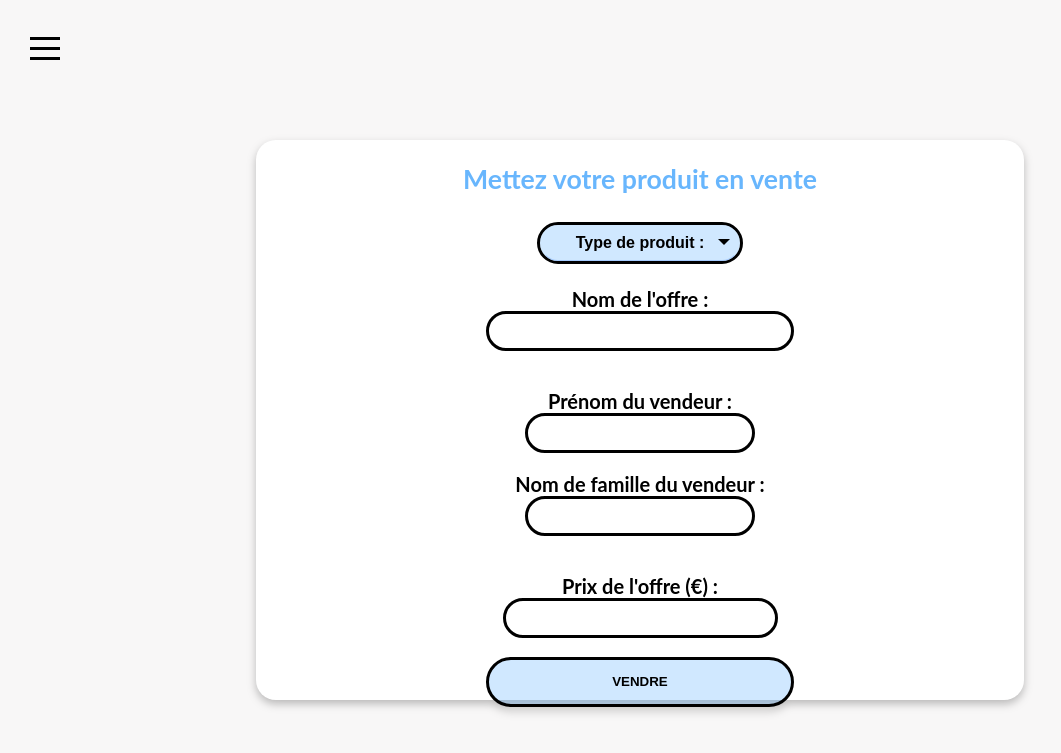
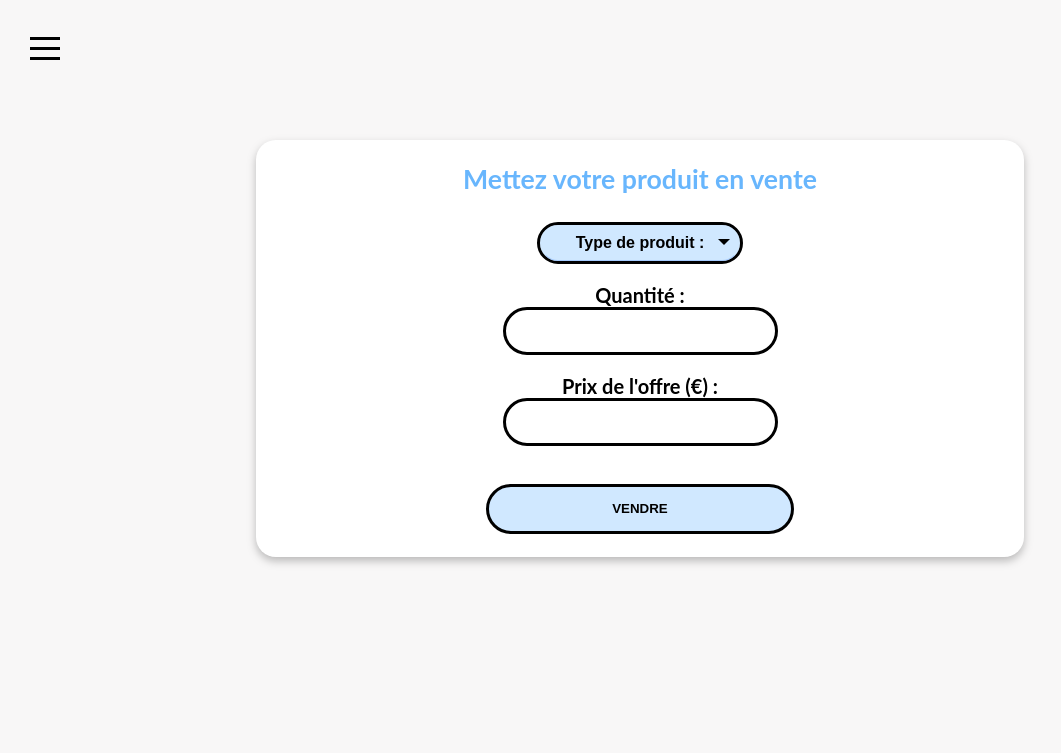
Before and after one commit to FelixPerso/ProjetWebPHP_commerce_equitable, a PHP site: page /pages/vente.php in a window 1280 px wide. Shown: the top 753 px of the page, without its empty margins (0-1061 px from the left). Run offline with PHP 8.4, Linux system fonts and the light colour scheme; tables that the repository leaves empty or names only in its code hold one stand-in row (values such as "Sample post"); some libraries are stand-ins or nearby versions.

Commit message:
MAJ PHP VENTE

```diff
--- a/assets/css/pages/vente.css
+++ b/assets/css/pages/vente.css
@@ -12,7 +12,7 @@
 
     z-index: auto;
     width: 60%;
-    height: 70%;
+    height: 100%;
     margin: auto;
     border-radius: 20px;
     background: #FFF;
@@ -25,6 +25,7 @@
 
     width: 40%;
     height: 50px;
+    margin-bottom: 3%;
     font-weight: bold;
     background: rgba(104, 182, 253, 0.3095);
     border: 3px solid #000000;
@@ -164,7 +165,7 @@
     font-size: 20px;
 }
 
-#nom-offre, #prenom, #nom-famille, #prix {
+#quantite, #pays, #prix {
 
     font-size: 20px;
     text-align: center;
@@ -173,7 +174,7 @@
     height: 40px;
 }
 
-#nom-offre:hover, #prenom:hover, #nom-famille:hover, #prix:hover {
+#quantite:hover, #pays:hover, #prix:hover {
 
     background: rgba(104, 182, 253, 0.10);
 }
@@ -182,8 +183,3 @@
 
     width: 40%;
 }
-
-#prenom, #nom-famille {
-
-    width: 30%;
-}
--- a/pages/achat.php
+++ b/pages/achat.php
@@ -41,8 +41,6 @@
                                 }
                         }
                         ?>
-
-
                     </div>
                 </div>
             </div>
--- a/pages/vente.php
+++ b/pages/vente.php
@@ -1,3 +1,11 @@
+<?php
+    include 'bd.php';
+    //session_start();
+    $iduser = 1;//$_SESSION["cle_session"];
+    $titre = mysqli_query($conn,"SELECT * FROM TypeItem ORDER BY id ASC ");
+    $pays = mysqli_query($conn,"SELECT DISTINCT country FROM Business ORDER BY country ASC ");
+?>
+<!DOCTYPE HTML>
 <html lang="fr">
 <head>
     <meta charset='utf-8'>
@@ -26,30 +34,24 @@
     </section>
     <div class="rectangle">
         <h3>Mettez votre produit en vente</h3>
-        <div class="custom-select" style="width:200px;">
-            <select>
-                <option value="0">Type de produit :</option>
-                <option value="1">Téléphone</option>
-                <option value="2">Ordinateur portable</option>
-                <option value="3">Ordinateur fixe</option>
-                <option value="4">Clavier</option>
-                <option value="5">Souris</option>
-                <option value="6">Casque</option>
-                <option value="7">RAM</option>
-                <option value="8">Processeur</option>
-                <option value="9">Carte graphique</option>
-                <option value="10">Ecran</option>
-            </select>
-        </div>
         <form class="formulaire" action="">
-            <label for="nom-offre">Nom de l'offre :</label><br>
-            <input type="text" id="nom-offre" name="nom-offre" value=""><br><br><br>
-            <label for="prenom">Prénom du vendeur :</label><br>
-            <input type="text" id="prenom" name="prenom" value=""><br><br>
-            <label for="nom-famille">Nom de famille du vendeur :</label><br>
-            <input type="text" id="nom-famille" name="nom-famille" value=""><br><br><br>
+            <div class="custom-select" style="width:200px;">
+                <select>
+                    <option value="0">Type de produit :</option>
+                    <?php
+                        if($titre){
+                                    while(($titreprod = mysqli_fetch_array($titre))!=null)
+                                    {
+                                        echo"<option value='{$titreprod['id']}'>{$titreprod['name']}</option>";
+                                    }
+                            }
+                    ?>
+                </select>
+            </div><br>
+            <label for="quantite">Quantité :</label><br>
+            <input type="number" id="quantite" name="quantite" value=""><br><br>
             <label for="prix">Prix de l'offre (€) :</label><br>
-            <input type="number" id="prix" name="prix" value=""><br><br>
+            <input type="number" id="prix" name="prix" value=""><br><br><br>
             <input type="submit" id="bouton" value="VENDRE">
         </form>
     </div>
```
